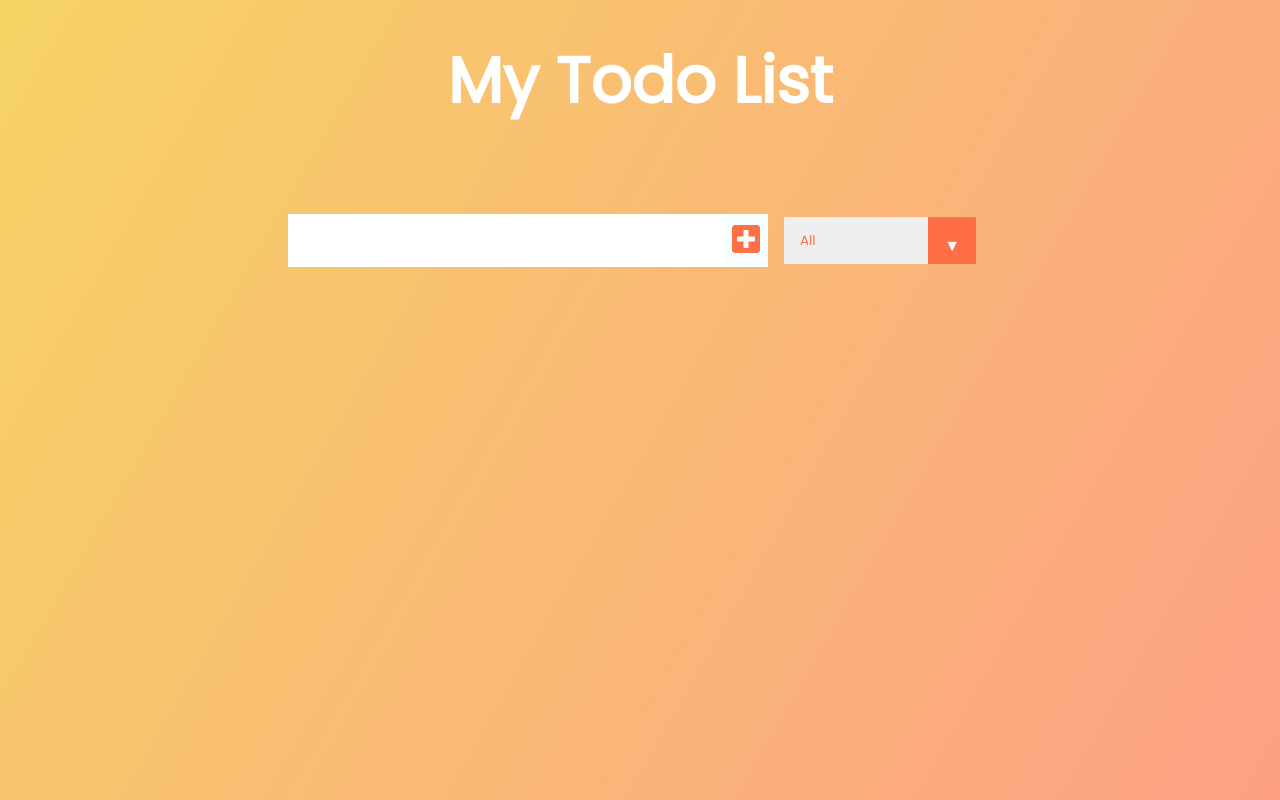
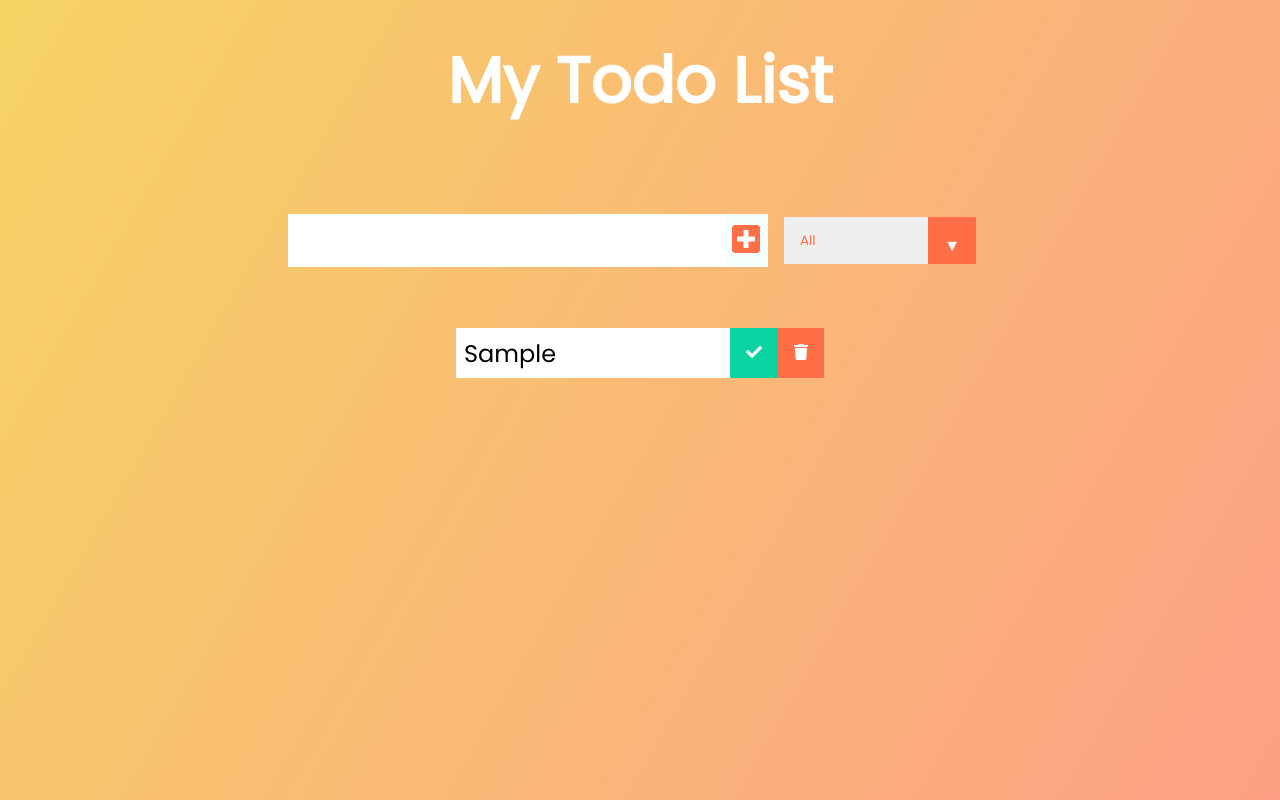
Before and after one commit to AndyJChen24/todo_react, a React (Create React App) app: page / in a window 1280 px wide. Both pictures are taken after typing "Sample" into the empty fields and a click on the button 746 px from the left and 240 px from the top of the page. Built offline with nearby package versions, Linux system fonts and the light colour scheme.

Commit message:
added handler to handle delete and complete button

```diff
--- a/src/App.js
+++ b/src/App.js
@@ -14,7 +14,7 @@
       </header>
       {/* pass  down state as props*/}
       <Form todos ={todos} setTodos={setTodos} inputText={inputText}setInputText={setInputText}/>
-      <TodoList />
+      <TodoList todos ={todos} setTodos={setTodos}/>
     </div>
   );
 }
--- /dev/null
+++ b/src/components/Todo.js
@@ -0,0 +1,24 @@
+import React from 'react'
+
+const Todo = ({text,todos, todo, setTodos}) =>{
+    const deleteHandler = () =>{
+        setTodos(todos.filter((el) => el.id !== todo.id))
+    }
+    const completeHandler = () =>{
+        setTodos(todos.map((item)=>{
+            if(item.id === todo.id){
+                return{...item, completed: !item.completed}
+            }
+            return item;
+        }))
+    }
+    return (
+        <div className="todo">
+            <li className="todo-item">{text}</li>
+            <button onClick={completeHandler} className="complete-btn"><i className="fas fa-check"></i></button>
+            <button onClick={deleteHandler} className="trash-btn"><i className="fas fa-trash"></i></button>
+        </div>
+    );
+}
+
+export default Todo;
--- a/src/components/TodoList.js
+++ b/src/components/TodoList.js
@@ -1,12 +1,16 @@
 import React from 'react';
+import Todo from './Todo'
 
 
-
-const TodoList = () =>{
+const TodoList = ({todos,setTodos}) =>{
     return(
 
         <div className="todo-container">
-            <ul className="todo-list"></ul>
+            <ul className="todo-list">
+                {todos.map(todo => (
+                    <Todo key={todo.id} todo={todo} text={todo.text} setTodos={setTodos} todos={todos}/>
+                ))}
+            </ul>
         </div>
     );
 }
```
